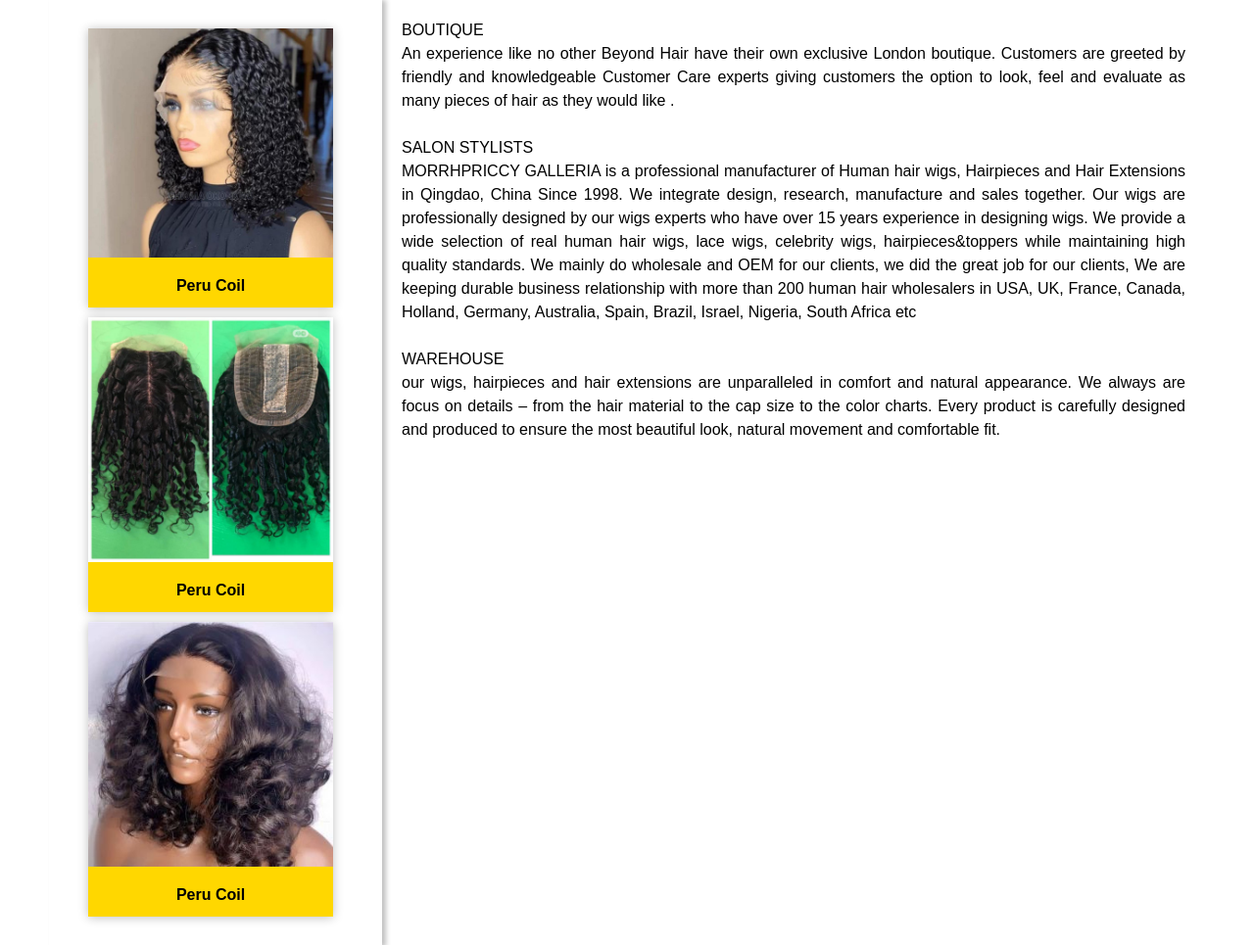
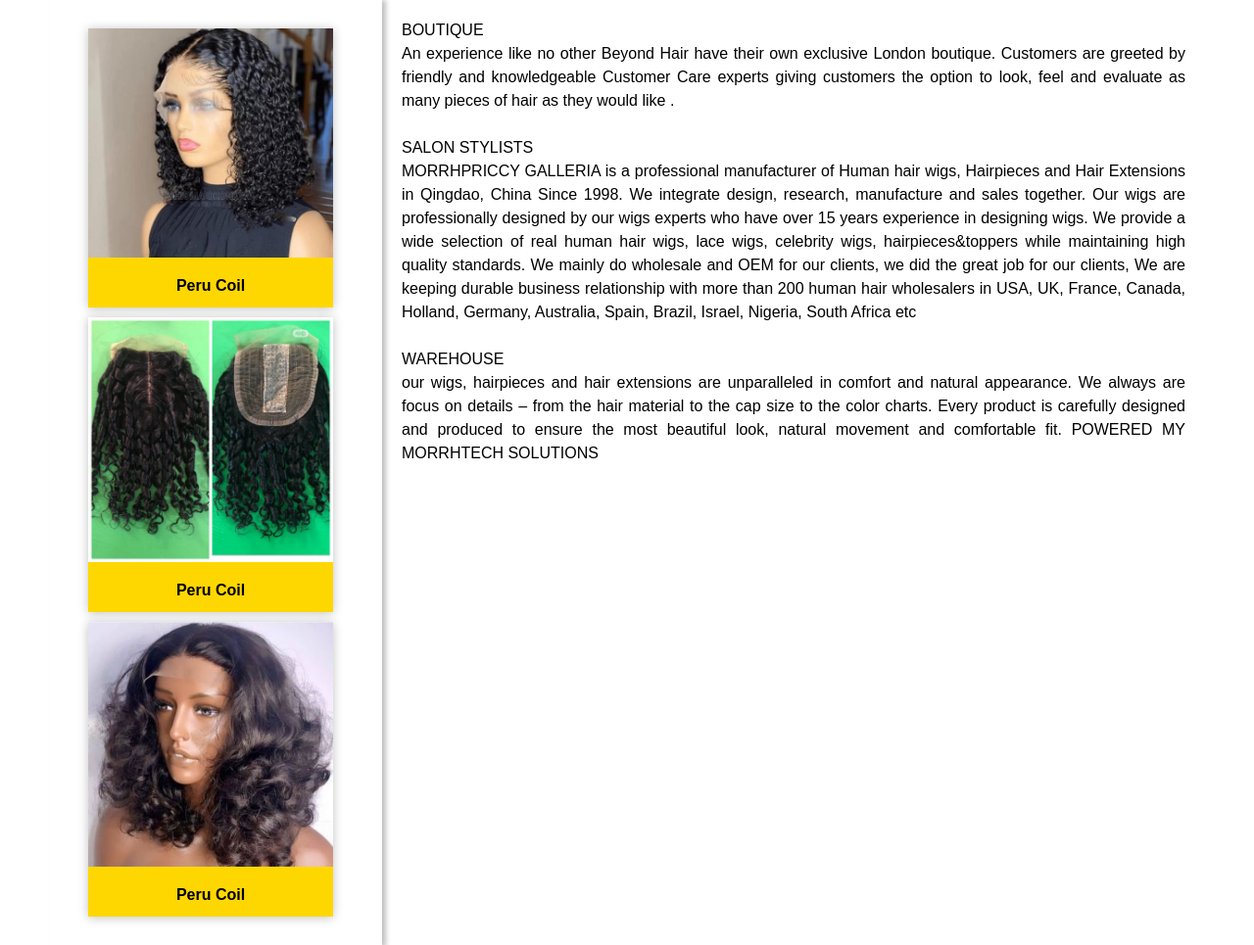
Before and after one commit to Joel-Ubioka/Hair-Sale, a PHP site: page /about_us.php in a window 1280 px wide. Shown: the part 206-1171 px from the top of the page at 98% size. Run offline with PHP 8.4, Linux system fonts and the light colour scheme.

Commit message:
ABOUT US EDIT

```diff
--- a/about_us.php
+++ b/about_us.php
@@ -27,7 +27,7 @@ An experience like no other Beyond Hair have their own exclusive London boutique
 MORRHPRICCY GALLERIA is a professional manufacturer of Human hair wigs, Hairpieces and Hair Extensions in Qingdao, China Since 1998. We integrate design, research, manufacture and sales together. Our wigs are professionally designed by our wigs experts who have over 15 years experience in designing wigs. We provide a wide selection of real human hair wigs, lace wigs, celebrity wigs, hairpieces&toppers while maintaining high quality standards. We mainly do wholesale and OEM for our clients, we did the great job for our clients, We are keeping durable business relationship with more than 200 human hair wholesalers in USA, UK, France, Canada, Holland, Germany, Australia, Spain, Brazil, Israel, Nigeria, South Africa etc</p>
 
 <br><p>WAREHOUSE <br>
-our wigs, hairpieces and hair extensions are unparalleled in comfort and natural appearance. We always are focus on details – from the hair material to the cap size to the color charts. Every product is carefully designed and produced to ensure the most beautiful look, natural movement and comfortable fit.</p>
+our wigs, hairpieces and hair extensions are unparalleled in comfort and natural appearance. We always are focus on details – from the hair material to the cap size to the color charts. Every product is carefully designed and produced to ensure the most beautiful look, natural movement and comfortable fit. POWERED MY MORRHTECH SOLUTIONS</p>
     </div>
     </div>
 
```
